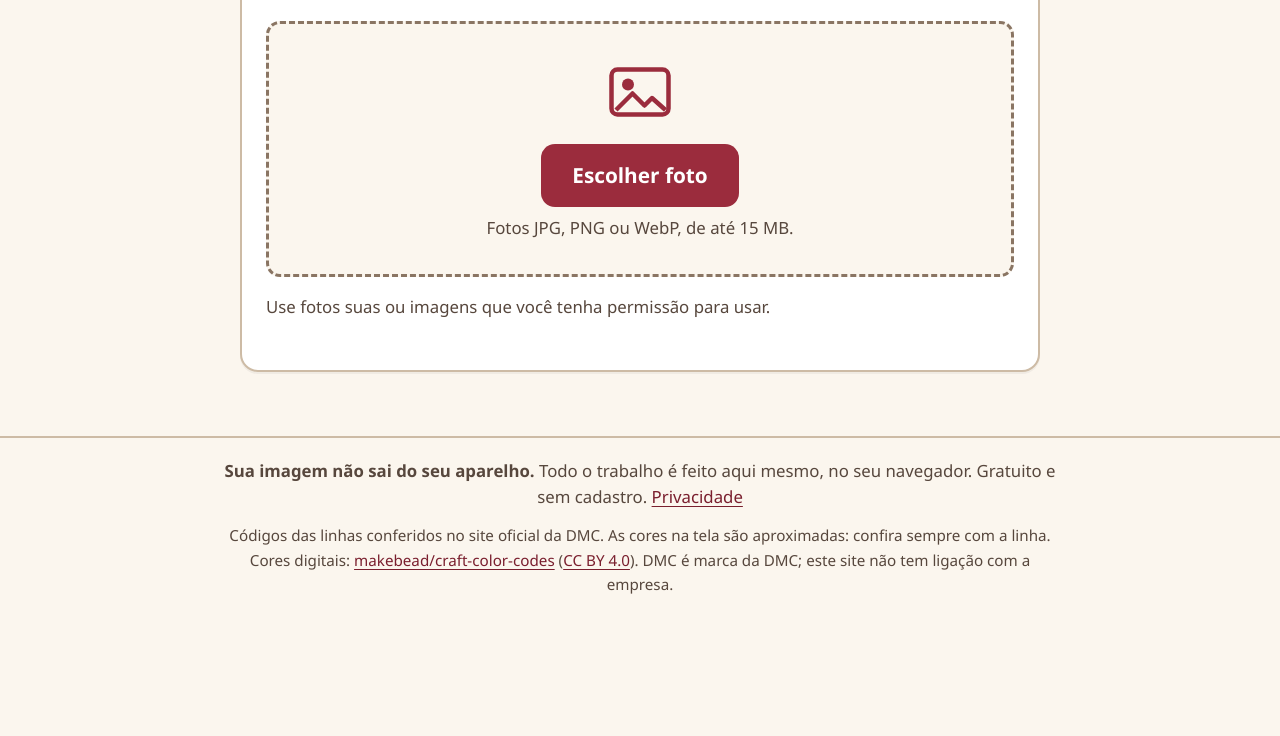
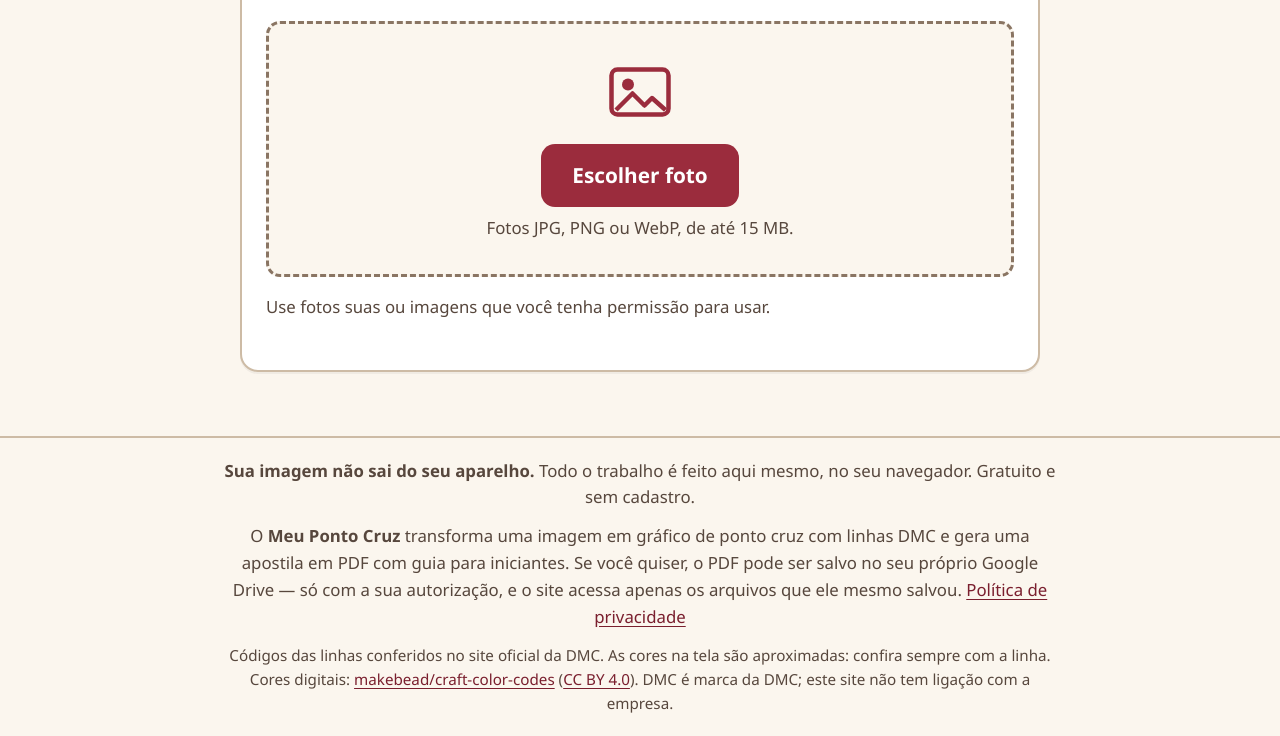
Before and after one commit to cassiamenini/meu-ponto-cruz, a website built with Vite: page index.html in a window 1280 px wide. Shown: the part 354-1090 px from the top of the page. Before the commit the page ends 970 px from the top, so only its background shows below. Built offline with nearby package versions, Linux system fonts and the light colour scheme; no server answers.

Commit message:
Página inicial explica o app e o uso do Google Drive (exigência da verificação do Google)

```diff
--- a/index.html
+++ b/index.html
@@ -52,7 +52,12 @@
       <p>
         <strong>Sua imagem não sai do seu aparelho.</strong>
         Todo o trabalho é feito aqui mesmo, no seu navegador. Gratuito e sem cadastro.
-        <a href="./privacidade.html">Privacidade</a>
+      </p>
+      <p class="sobre">
+        O <strong>Meu Ponto Cruz</strong> transforma uma imagem em gráfico de ponto cruz com linhas DMC
+        e gera uma apostila em PDF com guia para iniciantes. Se você quiser, o PDF pode ser salvo no seu
+        próprio Google Drive — só com a sua autorização, e o site acessa apenas os arquivos que ele mesmo salvou.
+        <a href="./privacidade.html">Política de privacidade</a>
       </p>
       <p class="creditos">
         Códigos das linhas conferidos no site oficial da DMC. As cores na tela são aproximadas:
--- a/src/estilos/tema.css
+++ b/src/estilos/tema.css
@@ -1378,6 +1378,10 @@ h2:focus {
   margin: 0 auto;
 }
 
+.rodape .sobre {
+  margin-top: 0.75rem;
+}
+
 .rodape .creditos {
   margin-top: 0.75rem;
   font-size: 0.95rem;
```
Also changed, not shown: public/privacidade.html (+3 -3 lines).
